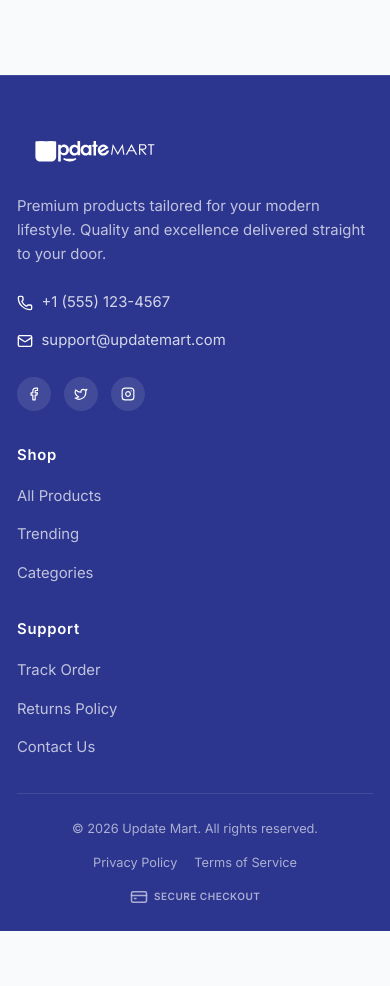
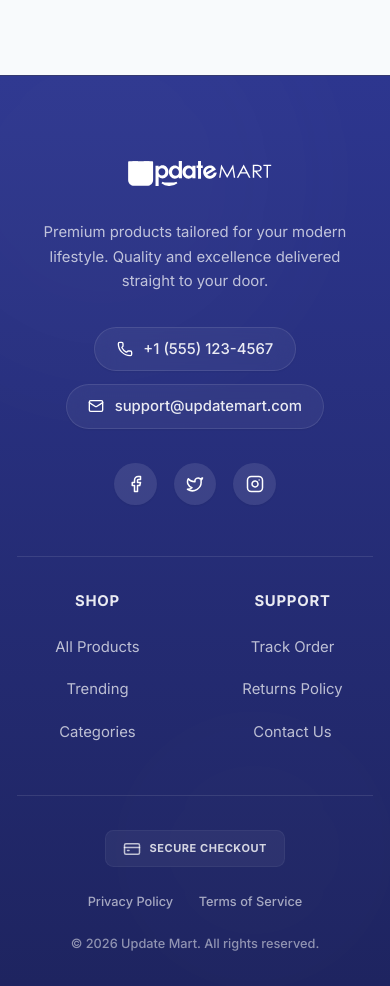
Before and after one commit to artistantor-pixel/Update-Mart, a Next.js app: page / in a window 390 px wide. Shown: the part 8400-9386 px from the top of the page. Before the commit the page ends 9331 px from the top, so only its background shows below. Built offline with nearby package versions, Linux system fonts and the light colour scheme; no server answers.

Commit message:
Redesign footer for better mobile layout and aesthetics

```diff
--- a/src/components/common/Footer.tsx
+++ b/src/components/common/Footer.tsx
@@ -17,88 +17,99 @@ export default function Footer() {
   if (!mounted) return null;
 
   return (
-    <footer className="bg-[#2d368f] border-t border-white/10 pt-12 pb-6 text-white">
-      <div className="container mx-auto px-4 sm:px-6 lg:px-8">
-        <div className="grid grid-cols-1 md:grid-cols-2 lg:grid-cols-4 gap-8 mb-8">
+    <footer className="bg-gradient-to-b from-[#2d368f] to-[#1e2460] border-t border-white/10 pt-16 pb-8 text-white relative overflow-hidden">
+      {/* Background decorative elements */}
+      <div className="absolute top-0 left-0 w-full h-full overflow-hidden pointer-events-none opacity-20">
+        <div className="absolute -top-24 -left-24 w-96 h-96 bg-white/10 rounded-full blur-3xl"></div>
+        <div className="absolute bottom-0 right-0 w-64 h-64 bg-white/5 rounded-full blur-2xl"></div>
+      </div>
 
-          {/* Brand */}
-          <div className="lg:col-span-2">
-            <Link href="/" className="inline-block mb-4">
-              <Image src="/logo.svg" alt="Update Mart" width={180} height={52} className="w-auto h-10 brightness-0 invert" />
+      <div className="container mx-auto px-4 sm:px-6 lg:px-8 relative z-10">
+        <div className="grid grid-cols-1 lg:grid-cols-4 gap-12 mb-12">
+
+          {/* Brand Section */}
+          <div className="lg:col-span-2 flex flex-col items-center md:items-start text-center md:text-left">
+            <Link href="/" className="inline-block mb-6 transition-transform hover:scale-105">
+              <Image src="/logo.svg" alt="Update Mart" width={180} height={52} className="w-auto h-12 brightness-0 invert mx-auto md:mx-0" />
             </Link>
-            <p className="text-white/70 text-sm mb-6 max-w-sm leading-relaxed">
+            <p className="text-white/70 text-sm mb-8 max-w-sm leading-relaxed px-4 md:px-0">
               {footer.aboutText}
             </p>
-            <div className="flex flex-col sm:flex-row gap-4 text-sm text-white/80 mb-6">
+
+            <div className="flex flex-col sm:flex-row items-center gap-3 text-sm text-white/90 mb-8 w-full justify-center md:justify-start">
               {footer.phone && (
-                <div className="flex items-center gap-2">
+                <a href={`tel:${footer.phone.replace(/[^0-9+]/g, '')}`} className="flex items-center gap-2.5 bg-white/5 hover:bg-white/10 px-5 py-2.5 rounded-full backdrop-blur-md border border-white/10 transition-all shadow-sm">
                   <Phone size={16} className="text-white" />
-                  <span>{footer.phone}</span>
-                </div>
+                  <span className="font-medium">{footer.phone}</span>
+                </a>
               )}
               {footer.email && (
-                <div className="flex items-center gap-2">
+                <a href={`mailto:${footer.email}`} className="flex items-center gap-2.5 bg-white/5 hover:bg-white/10 px-5 py-2.5 rounded-full backdrop-blur-md border border-white/10 transition-all shadow-sm">
                   <Mail size={16} className="text-white" />
-                  <span>{footer.email}</span>
-                </div>
+                  <span className="font-medium">{footer.email}</span>
+                </a>
               )}
             </div>
+
             {/* Socials */}
-            <div className="flex items-center gap-3">
+            <div className="flex items-center gap-4 justify-center md:justify-start">
               {footer.facebookUrl && (
-                <a href={footer.facebookUrl} target="_blank" rel="noopener noreferrer" className="w-8 h-8 bg-white/10 rounded-full flex items-center justify-center hover:bg-white hover:text-[#2d368f] transition-all">
-                  <svg width="14" height="14" viewBox="0 0 24 24" fill="none" stroke="currentColor" strokeWidth="2" strokeLinecap="round" strokeLinejoin="round"><path d="M18 2h-3a5 5 0 0 0-5 5v3H7v4h3v8h4v-8h3l1-4h-4V7a1 1 0 0 1 1-1h3z"></path></svg>
+                <a href={footer.facebookUrl} target="_blank" rel="noopener noreferrer" className="w-10 h-10 bg-white/10 rounded-full flex items-center justify-center hover:bg-white hover:text-[#2d368f] hover:scale-110 transition-all shadow-sm">
+                  <svg width="18" height="18" viewBox="0 0 24 24" fill="none" stroke="currentColor" strokeWidth="2" strokeLinecap="round" strokeLinejoin="round"><path d="M18 2h-3a5 5 0 0 0-5 5v3H7v4h3v8h4v-8h3l1-4h-4V7a1 1 0 0 1 1-1h3z"></path></svg>
                 </a>
               )}
               {footer.twitterUrl && (
-                <a href={footer.twitterUrl} target="_blank" rel="noopener noreferrer" className="w-8 h-8 bg-white/10 rounded-full flex items-center justify-center hover:bg-white hover:text-[#2d368f] transition-all">
-                  <svg width="14" height="14" viewBox="0 0 24 24" fill="none" stroke="currentColor" strokeWidth="2" strokeLinecap="round" strokeLinejoin="round"><path d="M22 4s-.7 2.1-2 3.4c1.6 10-9.4 17.3-18 11.6 2.2.1 4.4-.6 6-2C3 15.5.5 9.6 3 5c2.2 2.6 5.6 4.1 9 4-.9-4.2 4-6.6 7-3.8 1.1 0 3-1.2 3-1.2z"></path></svg>
+                <a href={footer.twitterUrl} target="_blank" rel="noopener noreferrer" className="w-10 h-10 bg-white/10 rounded-full flex items-center justify-center hover:bg-white hover:text-[#2d368f] hover:scale-110 transition-all shadow-sm">
+                  <svg width="18" height="18" viewBox="0 0 24 24" fill="none" stroke="currentColor" strokeWidth="2" strokeLinecap="round" strokeLinejoin="round"><path d="M22 4s-.7 2.1-2 3.4c1.6 10-9.4 17.3-18 11.6 2.2.1 4.4-.6 6-2C3 15.5.5 9.6 3 5c2.2 2.6 5.6 4.1 9 4-.9-4.2 4-6.6 7-3.8 1.1 0 3-1.2 3-1.2z"></path></svg>
                 </a>
               )}
               {footer.instagramUrl && (
-                <a href={footer.instagramUrl} target="_blank" rel="noopener noreferrer" className="w-8 h-8 bg-white/10 rounded-full flex items-center justify-center hover:bg-white hover:text-[#2d368f] transition-all">
-                  <svg width="14" height="14" viewBox="0 0 24 24" fill="none" stroke="currentColor" strokeWidth="2" strokeLinecap="round" strokeLinejoin="round"><rect x="2" y="2" width="20" height="20" rx="5" ry="5"></rect><path d="M16 11.37A4 4 0 1 1 12.63 8 4 4 0 0 1 16 11.37z"></path><line x1="17.5" y1="6.5" x2="17.51" y2="6.5"></line></svg>
+                <a href={footer.instagramUrl} target="_blank" rel="noopener noreferrer" className="w-10 h-10 bg-white/10 rounded-full flex items-center justify-center hover:bg-white hover:text-[#2d368f] hover:scale-110 transition-all shadow-sm">
+                  <svg width="18" height="18" viewBox="0 0 24 24" fill="none" stroke="currentColor" strokeWidth="2" strokeLinecap="round" strokeLinejoin="round"><rect x="2" y="2" width="20" height="20" rx="5" ry="5"></rect><path d="M16 11.37A4 4 0 1 1 12.63 8 4 4 0 0 1 16 11.37z"></path><line x1="17.5" y1="6.5" x2="17.51" y2="6.5"></line></svg>
                 </a>
               )}
             </div>
           </div>
 
-          {/* Links */}
-          <div>
-            <h3 className="font-semibold text-white mb-4 tracking-wider text-sm">Shop</h3>
-            <ul className="space-y-3">
-              <li><Link href="/products" className="text-sm text-white/70 hover:text-white transition-colors">All Products</Link></li>
-              <li><Link href="/#trending" className="text-sm text-white/70 hover:text-white transition-colors">Trending</Link></li>
-              <li><Link href="/#categories" className="text-sm text-white/70 hover:text-white transition-colors">Categories</Link></li>
-            </ul>
-          </div>
+          {/* Links & Support Container - Side by side on mobile */}
+          <div className="col-span-1 lg:col-span-2 grid grid-cols-2 gap-8 pt-8 md:pt-0 border-t border-white/10 md:border-t-0">
+            {/* Links */}
+            <div className="text-center md:text-left">
+              <h3 className="font-bold text-white mb-5 tracking-wider text-sm uppercase opacity-90">Shop</h3>
+              <ul className="space-y-4">
+                <li><Link href="/products" className="inline-block text-sm text-white/70 hover:text-white hover:translate-x-1 transition-all">All Products</Link></li>
+                <li><Link href="/#trending" className="inline-block text-sm text-white/70 hover:text-white hover:translate-x-1 transition-all">Trending</Link></li>
+                <li><Link href="/#categories" className="inline-block text-sm text-white/70 hover:text-white hover:translate-x-1 transition-all">Categories</Link></li>
+              </ul>
+            </div>
 
-          {/* Support */}
-          <div>
-            <h3 className="font-semibold text-white mb-4 tracking-wider text-sm">Support</h3>
-            <ul className="space-y-3">
-              <li><Link href="#" className="text-sm text-white/70 hover:text-white transition-colors">Track Order</Link></li>
-              <li><Link href="#" className="text-sm text-white/70 hover:text-white transition-colors">Returns Policy</Link></li>
-              <li><Link href="#" className="text-sm text-white/70 hover:text-white transition-colors">Contact Us</Link></li>
-            </ul>
+            {/* Support */}
+            <div className="text-center md:text-left">
+              <h3 className="font-bold text-white mb-5 tracking-wider text-sm uppercase opacity-90">Support</h3>
+              <ul className="space-y-4">
+                <li><Link href="#" className="inline-block text-sm text-white/70 hover:text-white hover:translate-x-1 transition-all">Track Order</Link></li>
+                <li><Link href="#" className="inline-block text-sm text-white/70 hover:text-white hover:translate-x-1 transition-all">Returns Policy</Link></li>
+                <li><Link href="#" className="inline-block text-sm text-white/70 hover:text-white hover:translate-x-1 transition-all">Contact Us</Link></li>
+              </ul>
+            </div>
           </div>
 
         </div>
 
         {/* Bottom Bar */}
-        <div className="border-t border-white/10 pt-6 flex flex-col md:flex-row items-center justify-between gap-4 text-center md:text-left">
-          <p className="text-xs text-white/60">
+        <div className="border-t border-white/10 pt-8 flex flex-col-reverse md:flex-row items-center justify-between gap-6 text-center md:text-left">
+          <p className="text-xs text-white/50 font-medium">
             &copy; {new Date().getFullYear()} Update Mart. All rights reserved.
           </p>
 
-          <div className="flex flex-wrap justify-center gap-4">
-            <Link href="#" className="text-xs text-white/60 hover:text-white transition-colors">Privacy Policy</Link>
-            <Link href="#" className="text-xs text-white/60 hover:text-white transition-colors">Terms of Service</Link>
+          <div className="flex flex-wrap justify-center gap-6">
+            <Link href="#" className="text-xs font-medium text-white/60 hover:text-white transition-colors">Privacy Policy</Link>
+            <Link href="#" className="text-xs font-medium text-white/60 hover:text-white transition-colors">Terms of Service</Link>
           </div>
 
-          <div className="flex items-center gap-1.5 text-white/80">
-            <CreditCard size={18} className="opacity-75" />
-            <span className="text-[10px] font-semibold uppercase tracking-wider opacity-75">Secure Checkout</span>
+          <div className="flex items-center gap-2 bg-white/5 px-4 py-2 rounded-lg border border-white/5">
+            <CreditCard size={18} className="text-white/70" />
+            <span className="text-[11px] font-bold uppercase tracking-wider text-white/80">Secure Checkout</span>
           </div>
         </div>
 
```
